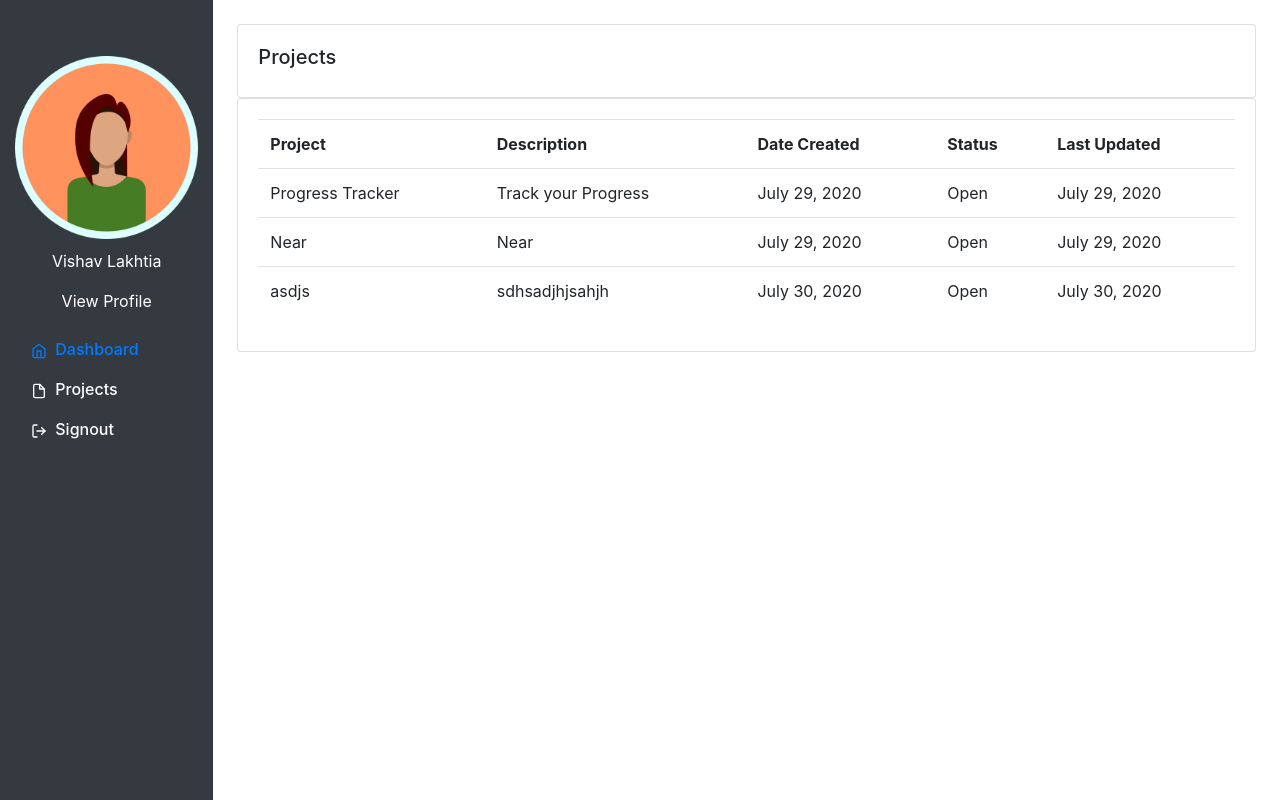
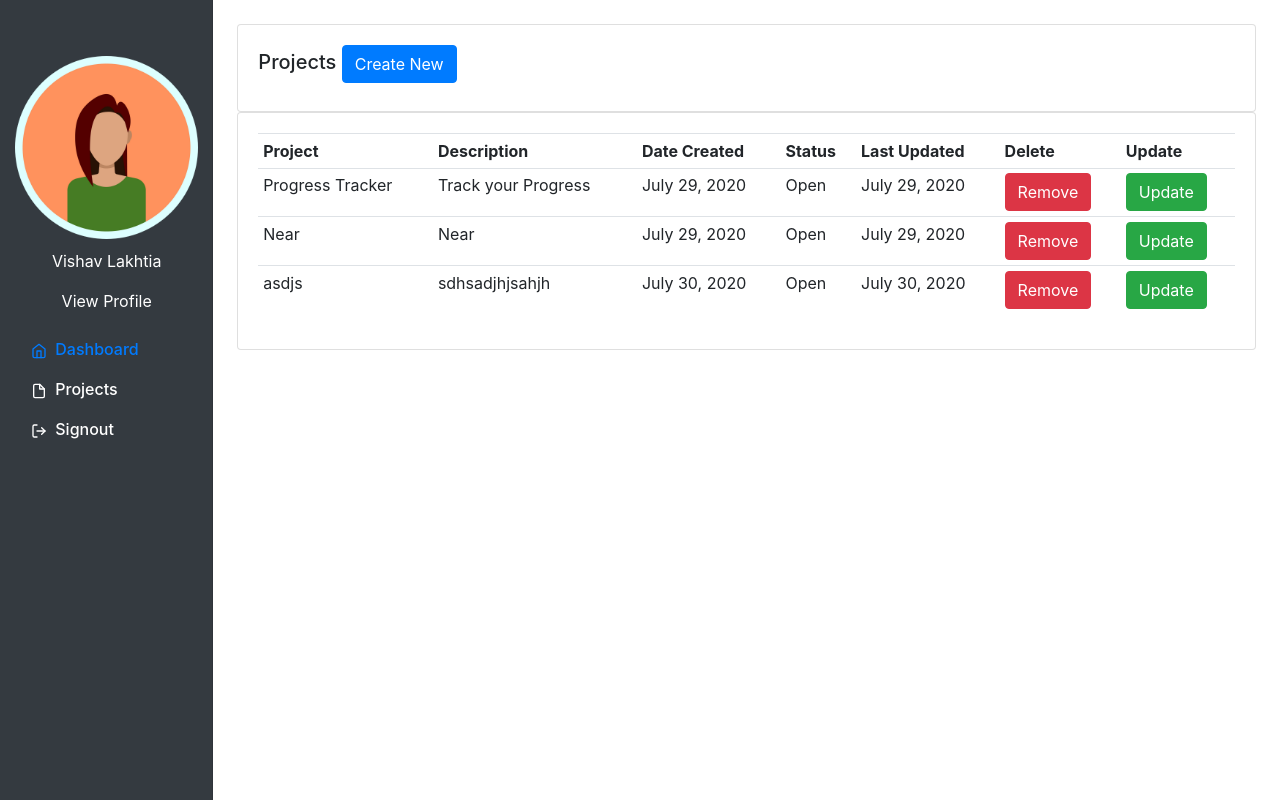
Before and after one commit to vishav676/Ticket, a Django app: page /projects/ in a window 1280 px wide. Shown: the part 56-856 px from the top of the page. Run offline with Django 3.2, Linux system fonts and the light colour scheme; a user stored in the database is signed in; data comes from the database, SQL or seed files in the repository; both versions use the stored data as it was after the commit; some libraries are stand-ins or nearby versions.

Commit message:
bug fixes

```diff
--- a/ticket/System/templates/dashboard.html
+++ b/ticket/System/templates/dashboard.html
@@ -49,7 +49,6 @@
 							<td><button type="button" class="btn btn-danger" data-toggle="modal" data-target="#deleteModal">Remove</button>
 								{% include 'delete.html' %}
 							</td>
-
 							<td><button type="button" class="btn btn-success">Update</button></td>
 						</tr>
 					{% endfor %}
--- a/ticket/System/templates/delete.html
+++ b/ticket/System/templates/delete.html
@@ -12,7 +12,7 @@
       </div>
       <div class="modal-footer">
         <button type="button" class="btn btn-secondary" data-dismiss="modal">Close</button>
-          <button type="submit" class="btn btn-danger"><a href="{{ task.id }}" >Delete</a></button>
+          <button type="submit" class="btn btn-danger"><a href="{{ t.id }}" >Delete</a></button>
       </div>
     </div>
   </div>
--- a/ticket/System/templates/login.html
+++ b/ticket/System/templates/login.html
@@ -20,6 +20,9 @@
             <button class="btn btn-lg btn-primary btn-block" type="submit">Sign in</button>
         </form>
         <p style="color:#FFFFFF;"><a href="{% url 'register' %}">Create New Account</a></p>
+        {% for error in messages %}
+            <p style="color: #FFFFFF">{{ error }}</p>
+        {% endfor %}
     </div>
 <script src="https://unpkg.com/@lottiefiles/lottie-player@latest/dist/lottie-player.js"></script>
 <script src="https://code.jquery.com/jquery-3.5.1.slim.min.js" integrity="sha384-DfXdz2htPH0lsSSs5nCTpuj/zy4C+OGpamoFVy38MVBnE+IbbVYUew+OrCXaRkfj" crossorigin="anonymous"></script>
--- a/ticket/System/templates/project.html
+++ b/ticket/System/templates/project.html
@@ -1,22 +1,26 @@
 {% extends "base.html" %}
 
 {% block content %}
-
 		<br>
 
 		<div class="row">
-			<div class="col-md">
+			<div class="col-md-12">
 				<div class="card card-body">
-					<h5>Projects</h5>
+					<h5>Projects
+						<a href="{% url 'addProject'%}"> <button type="button" class="btn btn-primary align-end" style="width: auto">Create New</button></a>
+					</h5>
+
 				</div>
 				<div class="card card-body">
-					<table class="table">
+					<table class="table table-sm">
 						<tr>
 							<th>Project</th>
 							<th>Description</th>
 							<th>Date Created</th>
                             <th>Status</th>
                             <th>Last Updated</th>
+							<th>Delete</th>
+							<th>Update</th>
 						</tr>
 						{% for project in projects %}
 							<tr>
@@ -25,6 +29,8 @@
 								<td>{{project.date_created}}</td>
 								<td>{{project.status}}</td>
 								<td>{{project.last_updated}}</td>
+								<td><button type="button" class="btn btn-danger">Remove</button></td>
+								<td><button type="button" class="btn btn-success">Update</button></td>
 							</tr>
 						{% endfor %}
 					</table>
--- a/ticket/System/templates/register.html
+++ b/ticket/System/templates/register.html
@@ -19,6 +19,10 @@
             <p style="color: #FFFFFF">{{form.password2.label_tag}}</p><p>{{form.password2}}</p>
             <button class="btn btn-lg btn-primary btn-block" type="submit">Sign Up</button>
         </form>
+        <p style="color:#FFFFFF;"><a href="{% url 'login' %}">Already have Account</a></p>
+        {% for error in messages %}
+            <p style="color: #FFFFFF">{{ error }}</p>
+        {% endfor %}
     </div>
 
 <script src="https://unpkg.com/@lottiefiles/lottie-player@latest/dist/lottie-player.js"></script>
--- a/ticket/System/urls.py
+++ b/ticket/System/urls.py
@@ -13,5 +13,6 @@ urlpatterns = [
     path('profile/', views.user_view, name="profile"),
     path('<int:pk>', views.delete_task, name="delete"),
     path('add/', views.newtask_view, name='newTask'),
-    path('logout/', views.user_logout, name='logout')
+    path('logout/', views.user_logout, name='logout'),
+    path('add/project/', views.new_project_view, name='addProject')
 ] + static(settings.STATIC_URL, document_root=settings.STATIC_ROOT)
--- a/ticket/System/views.py
+++ b/ticket/System/views.py
@@ -1,10 +1,10 @@
 from django.shortcuts import render, redirect
 from .models import Project, Task, customer
 from django.contrib.auth.models import Group
-from .forms import CreateUser, CustomerForm
+from .forms import CreateUser, CustomerForm, CreateProject
 from django.contrib.auth import authenticate, login, logout
 from django.contrib.auth.decorators import login_required
-
+from django.contrib import messages
 
 # Create your views here.
 
@@ -80,6 +80,8 @@ def login_view(request):
         if userlogin is not None:
             login(request, userlogin)
             return redirect("dashboard")
+        else:
+            messages.info(request, "Invalid Username or Password.")
 
     return render(request, "login.html")
 
@@ -89,7 +91,6 @@ def register_view(request):
     if request.method == "POST":
         form = CreateUser(request.POST)
         if form.is_valid():
-            print("working")
             user = form.save()
             username = form.cleaned_data.get('username')
             group, create = Group.objects.get_or_create(name='customer')
@@ -99,8 +100,8 @@ def register_view(request):
 
             return redirect('login')
         else:
-            print("not working")
             form = CreateUser()
+            messages.info(request, "username already exists")
     return render(request, "register.html", {
         'form': form
     })
@@ -134,3 +135,18 @@ def newtask_view(request):
         'projects': projects,
         'status': status
     })
+
+
+def new_project_view(request):
+    form = CreateProject(request.user)
+    if request.method == "POST":
+        form = CreateProject(request.user, request.POST)
+        print(form)
+        if form.is_valid():
+            print("working")
+            form.save()
+        else:
+            form = CreateProject(request.user)
+    return render(request, 'new_project.html',{
+        'form': form
+    })
```
Also changed, not shown: ticket/System/forms.py (+17 -2 lines), ticket/System/templates/new_project.html (added, +10 -0 lines), ticket/db.sqlite3.
